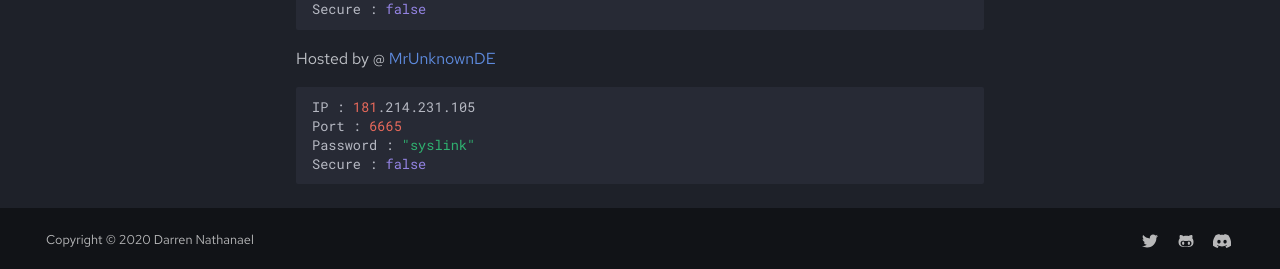
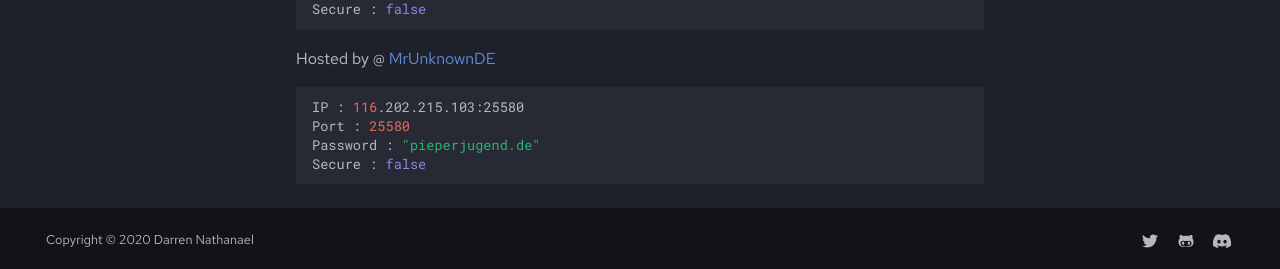
Before and after one commit to DarrenOfficial/lavalink-list, an MkDocs documentation site: the page built from docs/NoSSL/lavalink-without-ssl.md, in a window 1280 px wide and 900 px high, scrolled down 1720 px. Shown: the part 628-897 px from the top of the window. Built offline with MkDocs 1.6.1 and Material for MkDocs 9.7.7, drawn with Linux system fonts in a browser that asks for light colours; comment, search, counter and statistics services are not loaded.

Commit message:
Update lavalink-without-ssl.md

````diff
--- a/docs/NoSSL/lavalink-without-ssl.md
+++ b/docs/NoSSL/lavalink-without-ssl.md
@@ -118,8 +118,8 @@ Secure : false
 
 Hosted by @ [MrUnknownDE](https://github.com/MrUnknownDE)
 ```bash
-IP : 181.214.231.105
-Port : 6665
-Password : "syslink"
+IP : 116.202.215.103:25580
+Port : 25580
+Password : "pieperjugend.de"
 Secure : false
 ```
````
